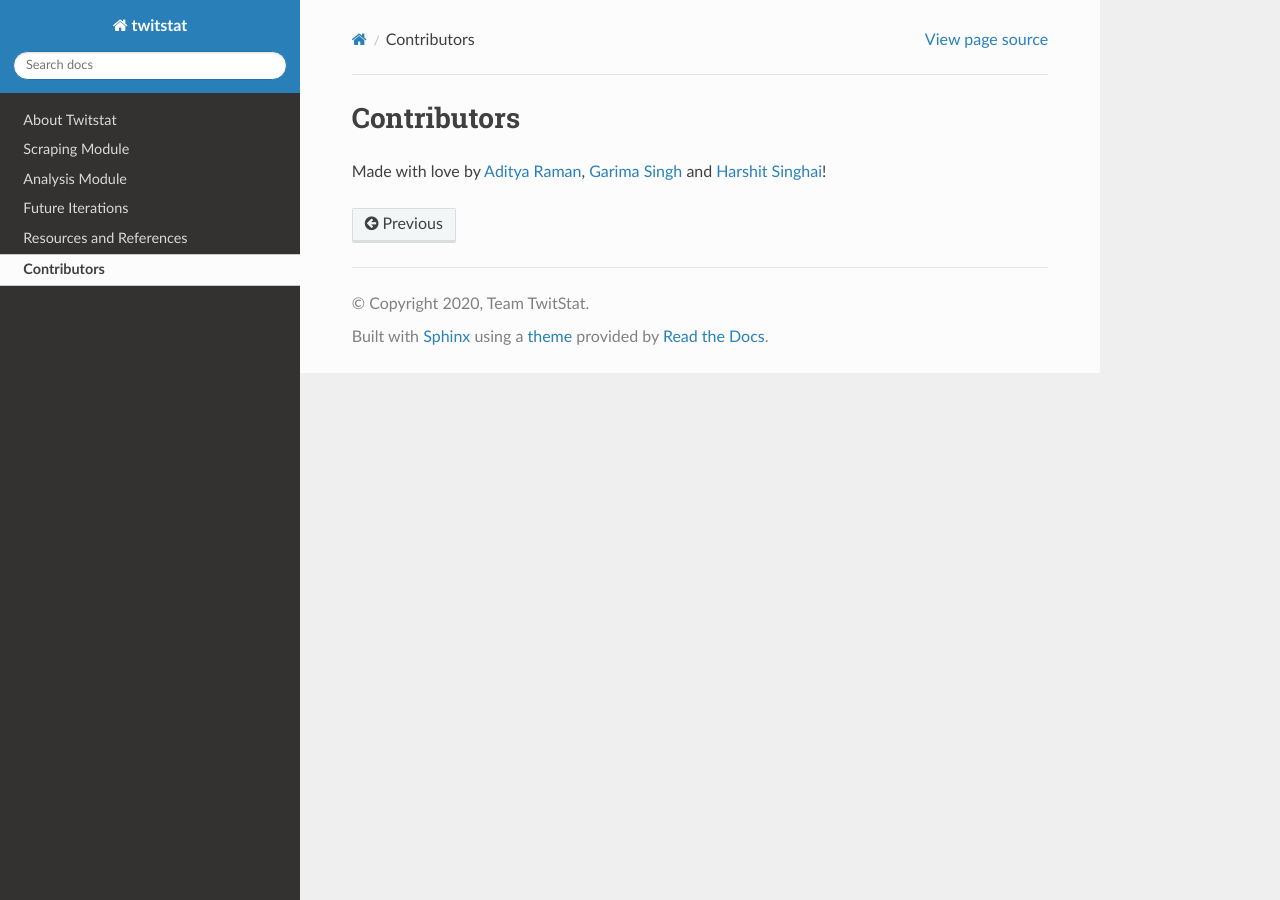
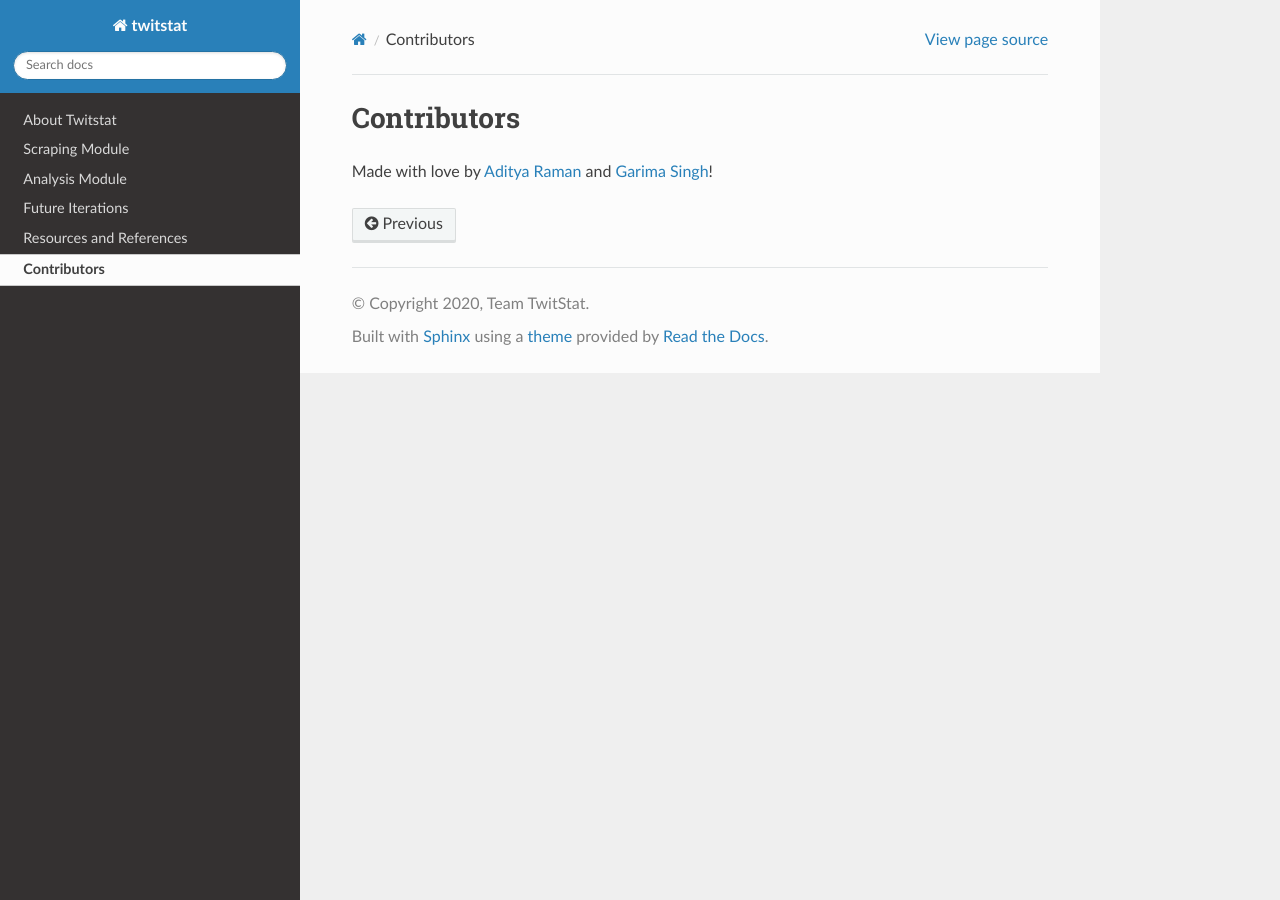
Before and after one commit to MLH-Fellowship/twitstat, a Sphinx documentation site: the page built from docs/source/contributors.rst, in a window 1280 px wide. Built offline with Sphinx 7.4.7 and the Read the Docs theme 2.0.0, drawn with Linux system fonts in a browser that asks for light colours.

Commit message:
Update contributors.rst

```diff
--- a/docs/source/contributors.rst
+++ b/docs/source/contributors.rst
@@ -1,4 +1,4 @@
 Contributors
 ============
 
-Made with love by `Aditya Raman <https://github.com/ramanaditya>`_, `Garima Singh <https://github.com/grimmmyshini>`_ and `Harshit Singhai <https://github.com/harshitsinghai77>`_!
+Made with love by `Aditya Raman <https://github.com/ramanaditya>`_ and `Garima Singh <https://github.com/grimmmyshini>`_!
```
